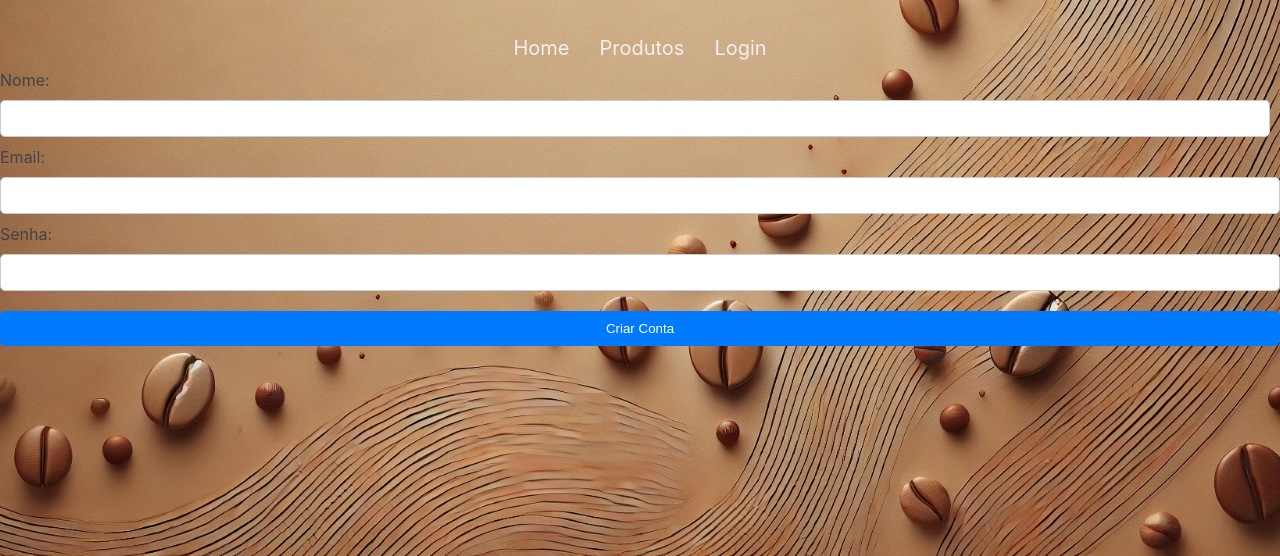
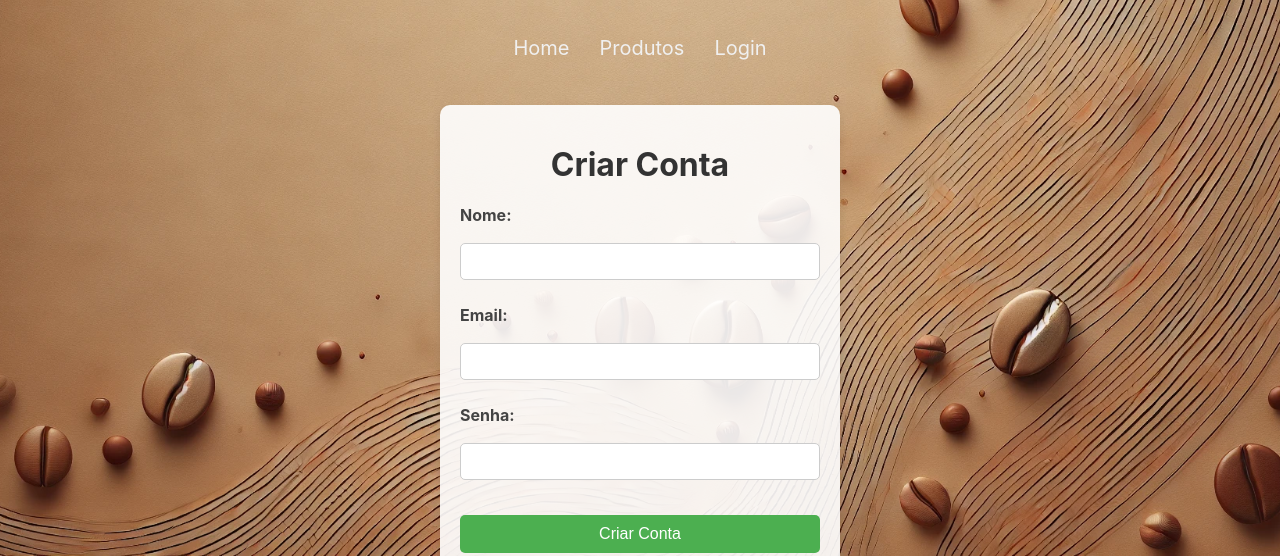
Before and after one commit to brunocsilva41/cafe-gourmet-react, a React (Create React App) app: page /criarConta in a window 1280 px wide. Shown: the part 244-800 px from the top of the page. Built offline with nearby package versions, Linux system fonts and the light colour scheme; no server answers.

Commit message:
ajustes criar-conta --

```diff
--- a/src/assets/styles/criarConta.css
+++ b/src/assets/styles/criarConta.css
@@ -0,0 +1,76 @@
+.painel-criarconta {
+    height: 80vh;
+    width: 80%;
+    display: flex;
+    margin: auto;
+    justify-content: center;
+    align-items: center;
+}
+
+.formulario {
+    background-color: rgba(255, 255, 255, 0.9);
+    padding: 20px;
+    border-radius: 10px;
+    box-shadow: 0 4px 8px rgba(0, 0, 0, 0.1);
+    width: 400px; /* Ajuste a largura conforme necessário */
+    max-width: 90vw; /* Para garantir que o formulário não ultrapasse a largura da tela */
+    text-align: center;
+}
+
+.texto {
+    margin-bottom: 20px;
+}
+
+.formulario label {
+    display: block;
+    margin-bottom: 8px;
+    font-weight: bold;
+}
+
+.formulario input {
+    width: 100%;
+    padding: 10px;
+    margin-bottom: 15px;
+    border: 1px solid #ccc;
+    border-radius: 5px;
+}
+
+.formulario button {
+    width: 100%;
+    padding: 10px;
+    background-color: #4CAF50;
+    color: white;
+    border: none;
+    border-radius: 5px;
+    cursor: pointer;
+    font-size: 16px;
+}
+
+.formulario button:hover {
+    background-color: #45a049;
+}
+
+.links-adicionais {
+    margin-top: 20px;
+    text-align: center;
+}
+
+.social-login {
+    width: 100%;
+    padding: 10px;
+    margin-top: 10px;
+    border: none;
+    border-radius: 5px;
+    cursor: pointer;
+    font-size: 16px;
+}
+
+.social-login.google {
+    background-color: #db4437;
+    color: white;
+}
+
+.social-login.facebook {
+    background-color: #3b5998;
+    color: white;
+}
--- a/src/components/Criarconta.jsx
+++ b/src/components/Criarconta.jsx
@@ -1,5 +1,7 @@
 import axios from 'axios';
 import React from 'react';
+import '../assets/styles/criarConta.css';
+import Header from '../components/Header';
 
 const base_URL = process.env.REACT_APP_BASE_URL;
 
@@ -29,6 +31,13 @@ const CriarConta = () => {
   };
 
   return (
+    <>
+    <Header />
+    <div className='painel-criarconta'>
+      <div className='formulario'>
+        <div className='texto'>
+          <h1>Criar Conta</h1>
+        </div>
         <form onSubmit={handleSubmit}>
           <label>Nome:</label>
           <input type="text" name="name" required />
@@ -38,6 +47,14 @@ const CriarConta = () => {
           <input type="password" name="password" required />
           <button type="submit">Criar Conta</button>
         </form>
+        <div className="links-adicionais">
+          <p>Ou</p>
+          <button className="social-login google">Login com Google</button>
+          <button className="social-login facebook">Login com Facebook</button>
+        </div>
+      </div>
+    </div>
+    </>
   );
 };
 
--- a/src/components/login.jsx
+++ b/src/components/login.jsx
@@ -1,6 +1,7 @@
 import { default as React, useState } from 'react';
 import { Link, useLocation, useNavigate } from 'react-router-dom';
 import 'reactjs-popup/dist/index.css';
+import logo from '../assets/imagens/logoOF.png';
 import '../assets/styles/global.css';
 import '../assets/styles/login.css';
 import Header from '../components/Header';
@@ -31,7 +32,7 @@ const Login = () => {
       <Header />
       <div className="container">
         <div className="login-form">
-          <img src="" alt="Logo da Empresa" className="logo" />
+          <img src={logo} alt="Logo da Empresa" className="logo" />
           <h2> Realize o Login com:</h2>
           {error && <p className="error-message">{error}</p>}
           <form id="loginForm" onSubmit={handleSubmit}>
```
Lines whose indentation alone changed are shown as unchanged.
